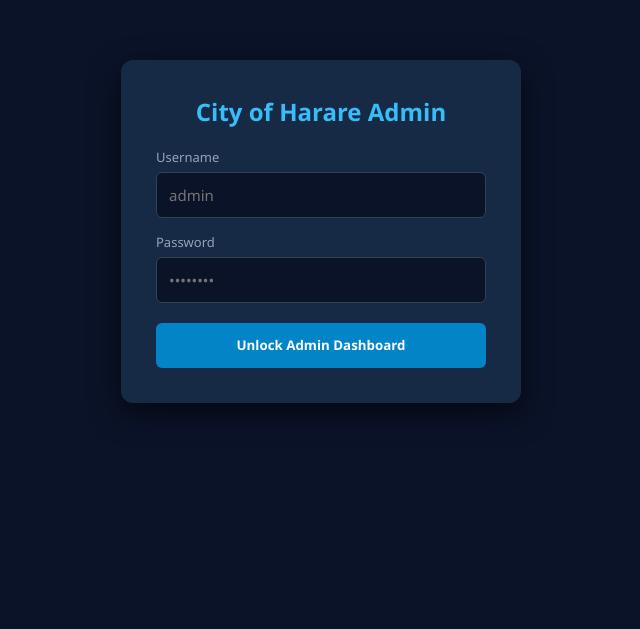
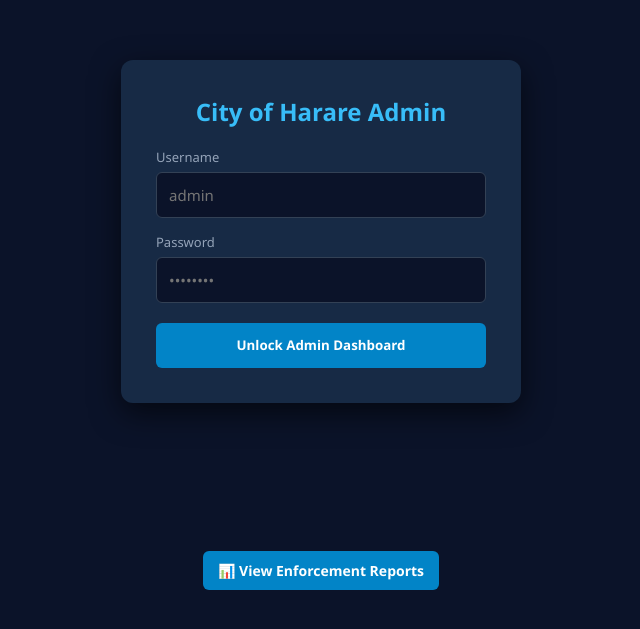
Before and after one commit to Tinomambo/harare-transit-tracker, a website: page public/admin.html in a window 1280 px wide. Shown: the part 109-738 px from the top of the page, without its empty margins (319-959 px from the left). Drawn offline with nearby package versions, Linux system fonts and the light colour scheme.

Commit message:
Add enforcement reports link button to admin dashboard
Added a button to view enforcement reports in the admin dashboard.

```diff
--- a/public/admin.html
+++ b/public/admin.html
@@ -344,7 +344,10 @@
     </div>
 
   </div>
-
+<!-- NEW: Enforcement Reports Link Button -->
+        <a href="/reports.html" style="background-color: #0284c7; color: white; padding: 10px 15px; border-radius: 6px; text-decoration: none; font-weight: bold; font-size: 14px;">
+            📊 View Enforcement Reports
+        </a>
   <!-- Leaflet Map JS -->
   <script src="https://unpkg.com/leaflet@1.9.4/dist/leaflet.js"></script>
 
```
